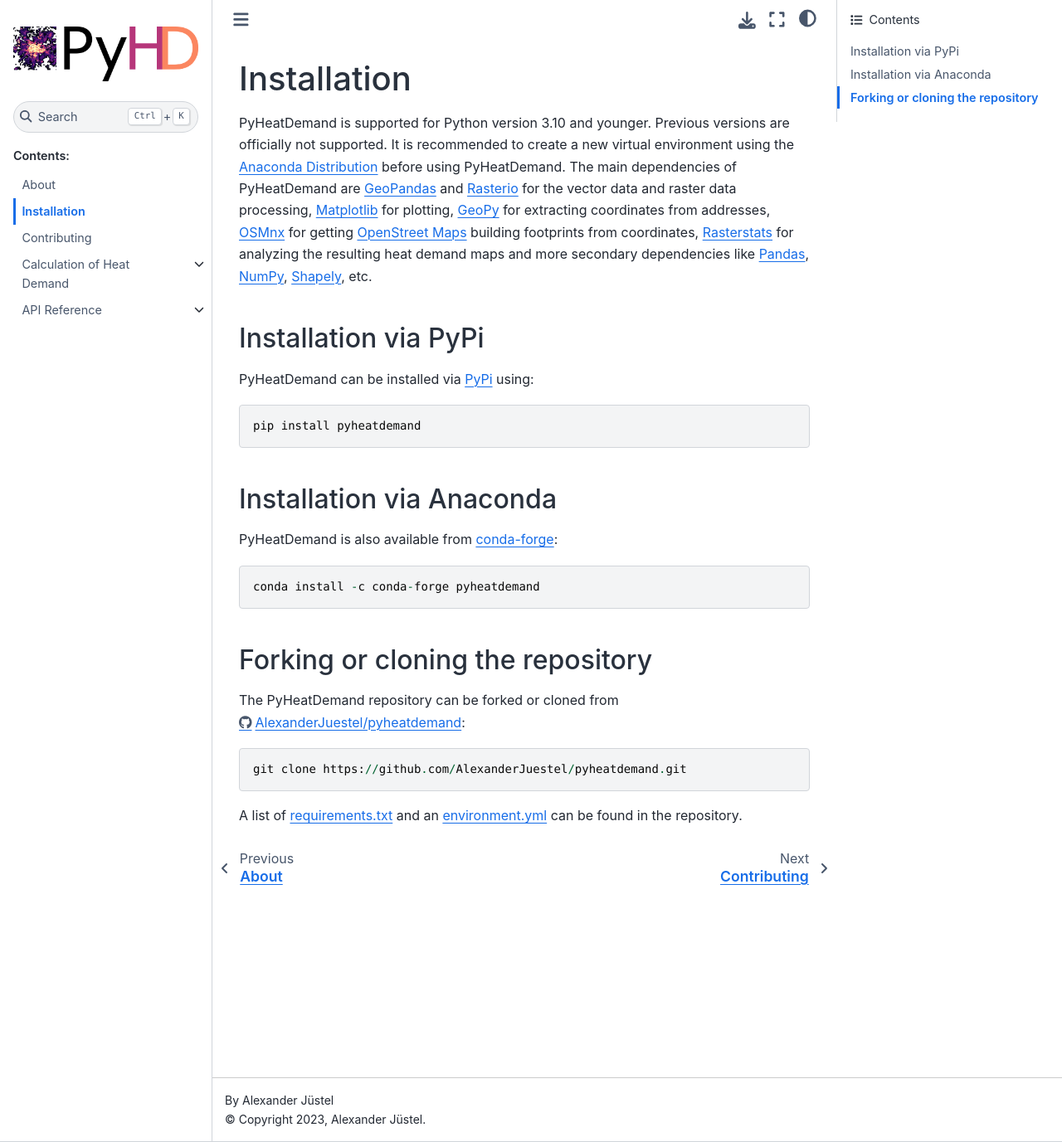
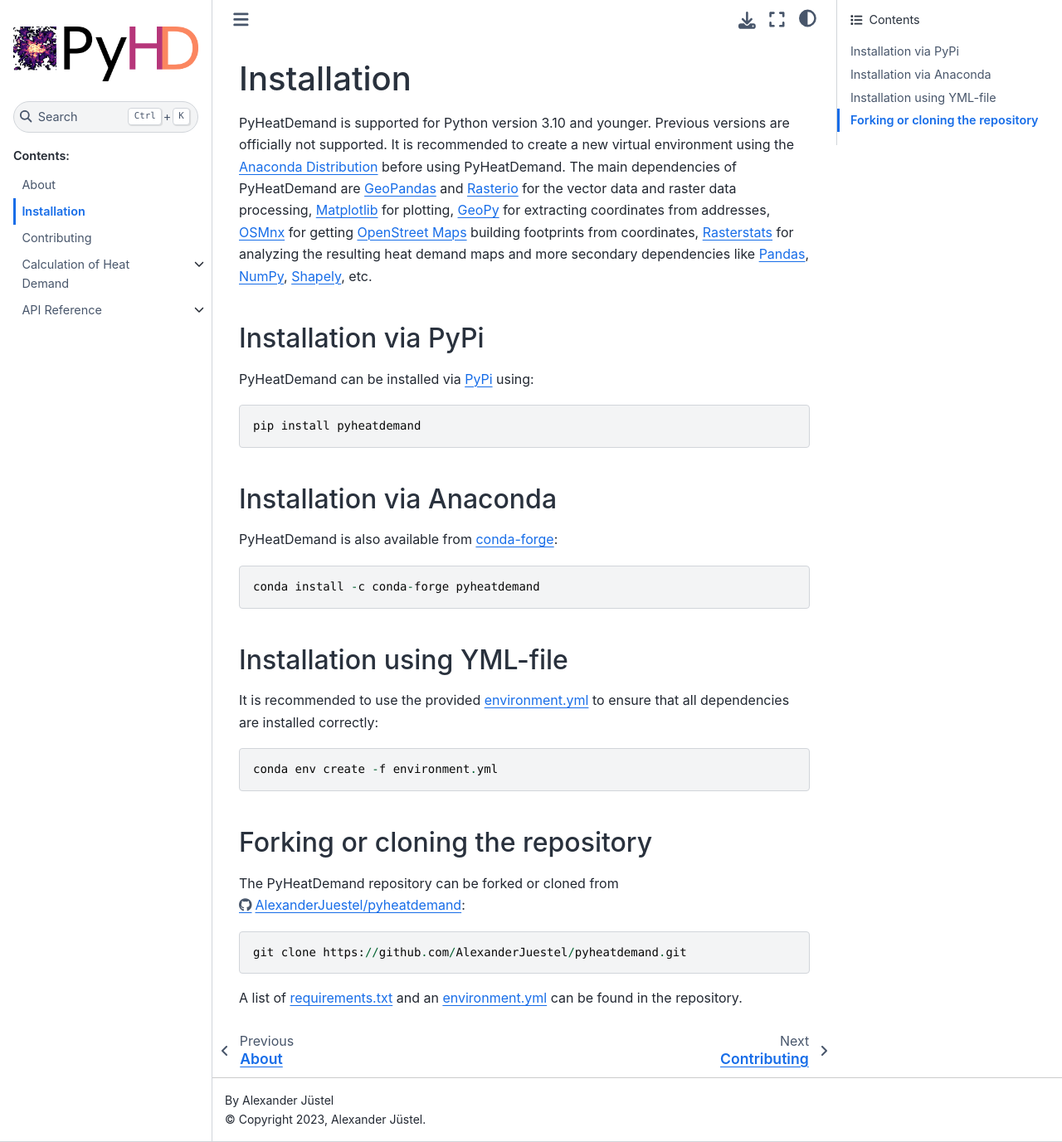
Before and after one commit to AlexanderJuestel/pyheatdemand, a Sphinx documentation site: the page built from docs/source/installation.rst, in a window 1280 px wide and 1377 px high. Shown: the whole window at 83% size. Built offline with Sphinx 7.4.7 and the Sphinx Book theme 1.1.4, drawn with Linux system fonts in a browser that asks for light colours; pages that are not in the unit, such as notebooks, are missing from menus.

Commit message:
EditInstallationInstructions

```diff
--- a/docs/source/installation.rst
+++ b/docs/source/installation.rst
@@ -24,6 +24,12 @@ PyHeatDemand is also available from `conda-forge <https://conda-forge.org/>`_::
 
     conda install -c conda-forge pyheatdemand
 
+Installation using YML-file
+---------------------------------
+
+It is recommended to use the provided `environment.yml <https://github.com/AlexanderJuestel/pyheatdemand/blob/main/environment.yml>`_ to ensure that all dependencies are installed correctly::
+
+    conda env create -f environment.yml
 
 Forking or cloning the repository
 ---------------------------------
```
Also changed, not shown: README.md (+36 -5 lines).
